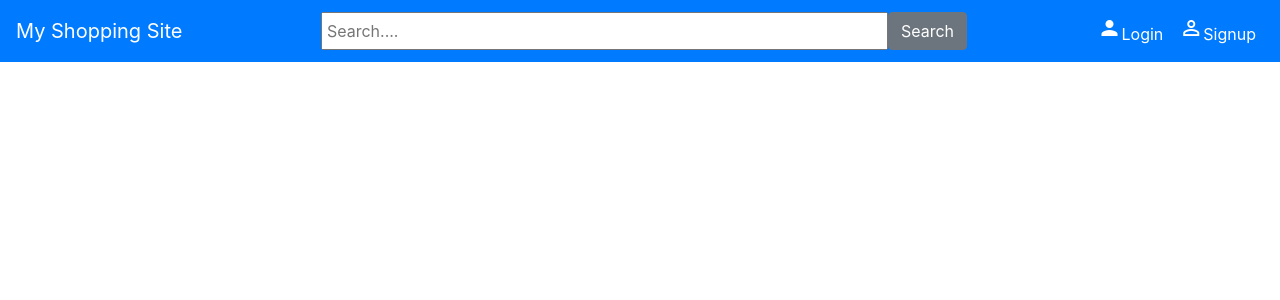
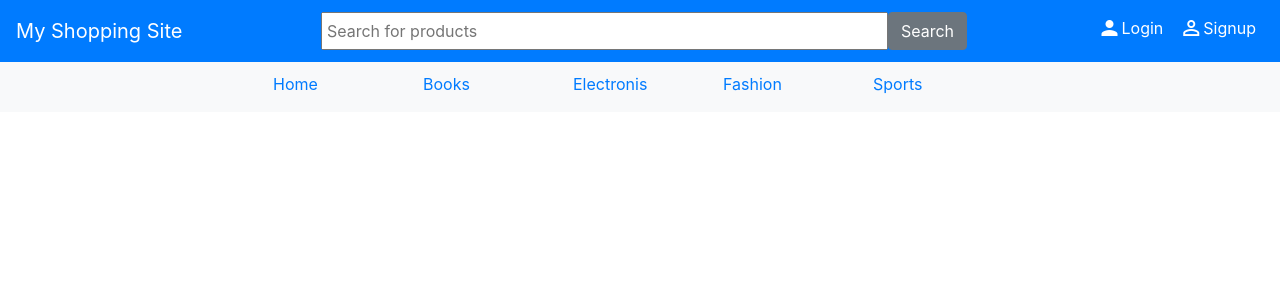
Before and after one commit to gauravsetia1/Ecommerce-site-frontend, an Angular app: page / in a window 1280 px wide. Shown: the top 300 px of the page. Built offline with nearby package versions, Linux system fonts and the light colour scheme.

Commit message:
nav bar is created

```diff
--- a/src/app/nav-bar/nav-bar.component.html
+++ b/src/app/nav-bar/nav-bar.component.html
@@ -1,19 +1,36 @@
-<div >
 <nav class="navbar navbar-expand-sm bg-primary fixed-top justify-content-between">
   <a class="navbar-brand text-white" href="#">My Shopping Site</a>
   <div class="search-container d-flex">
-    <input class="p-1" type="text" placeholder="Search...." name="search" size="50">
+    <input class="p-1" type="text" placeholder="Search for products" name="search" size="50">
     <button class="btn btn-secondary" type="submit">Search</button>
   </div>
   <div>
   <ul class="navbar-nav">
     <li class="nav-item">
-      <div class="d-flex"><a class="nav-link text-white" href="#"><i class="material-icons">person</i>Login</a></div>
+      <a class="nav-link text-white" href="#"><i class="material-icons">person</i><span style="vertical-align: top">Login</span></a>
     </li>
     <li class="nav-item">
-      <a class="nav-link text-white" href="#"><i class="material-icons">person_outline</i>Signup</a>
+      <a class="nav-link text-white" href="#"><i class="material-icons">person_outline</i><span style="vertical-align: top">Signup</span></a>
     </li>
   </ul>
   </div>
 </nav>
-</div>
+<nav class="navbar navbar-expand-sm bg-light justify-content-center mt-5 pt-3">
+  <ul class="navbar-nav">
+    <li class="nav-item" style="min-width: 150px">
+      <a class="nav-link" href="#">Home</a>
+    </li>
+    <li class="nav-item" style="min-width: 150px">
+      <a class="nav-link" href="#">Books</a>
+    </li>
+    <li class="nav-item" style="min-width: 150px">
+      <a class="nav-link" href="#">Electronis</a>
+    </li>
+    <li class="nav-item" style="min-width: 150px">
+      <a class="nav-link" href="#">Fashion</a>
+    </li>
+    <li class="nav-item" style="min-width: 150px">
+      <a class="nav-link" href="#">Sports</a>
+    </li>
+  </ul>
+</nav>
```
